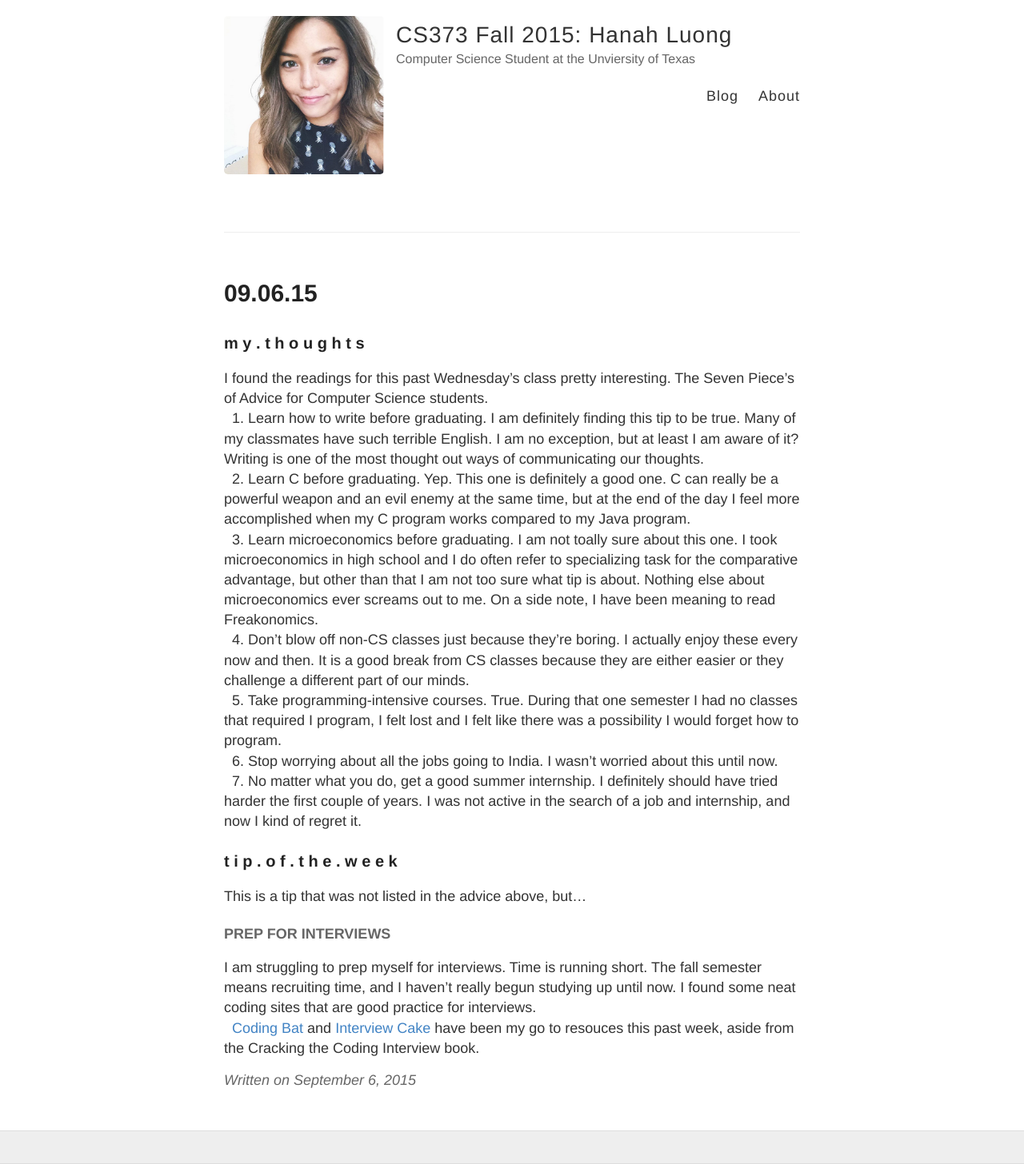
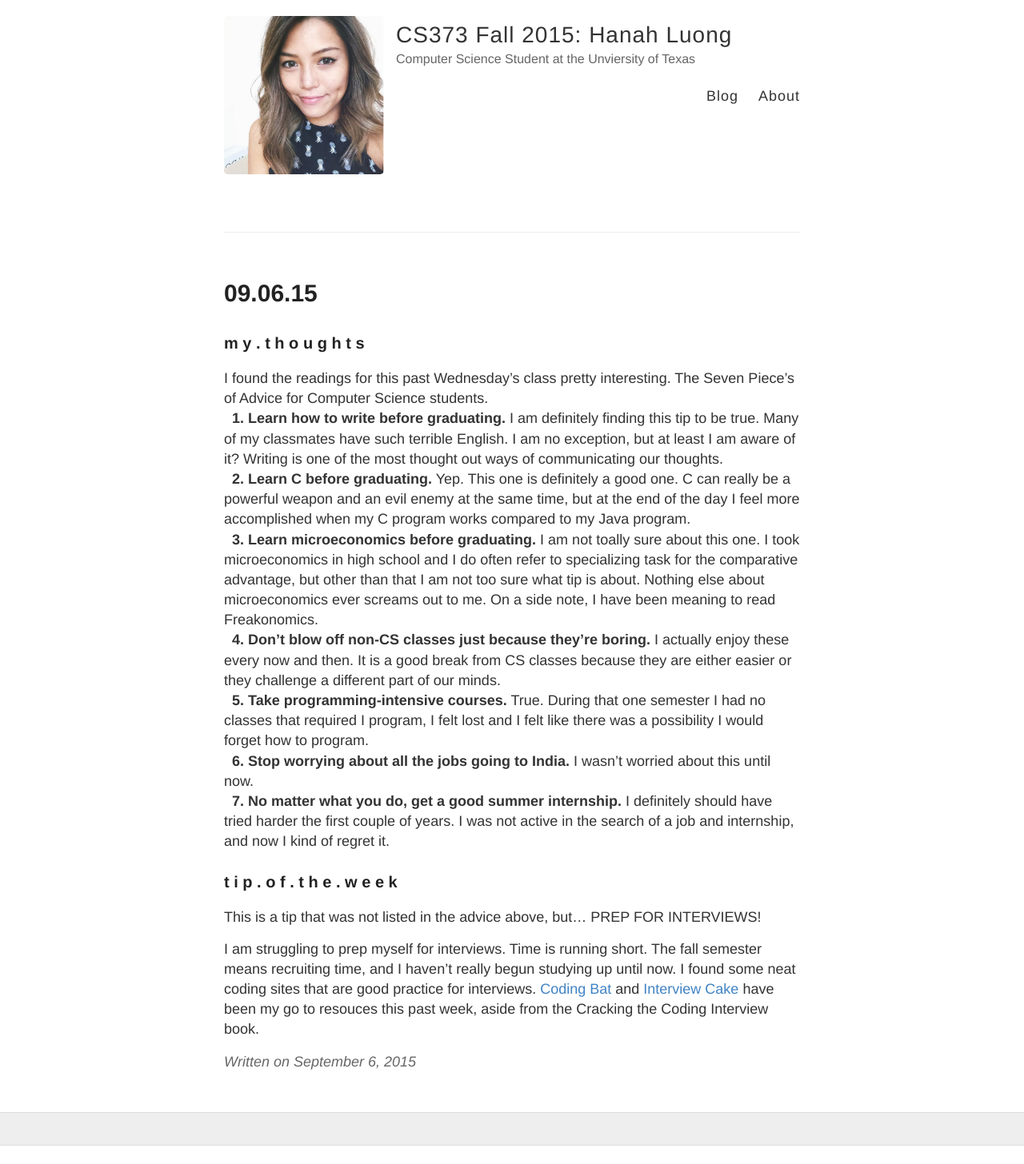
Before and after one commit to hearthanah/hanahsblog, a Jekyll site: the page built from _posts/2015-09-06-Week-Two.md, in a window 1280 px wide. Shown: the whole page at 80% size. Built offline with Jekyll 4.4.1, drawn with Linux system fonts in a browser that asks for light colours; Markdown is read by kramdown in place of the engine named in the settings; after the commit the page ends 1433 px from its top, so only the background shows below that.

Commit message:
formatting changes

```diff
--- a/_posts/2015-09-06-Week-Two.md
+++ b/_posts/2015-09-06-Week-Two.md
@@ -5,24 +5,24 @@ title: 09.06.15
 ---
 <h3>m y . t h o u g h t s</h3>
 I found the readings for this past Wednesday's class pretty interesting. The Seven Piece's of Advice for Computer Science students.
-<br> &nbsp; 1. Learn how to write before graduating.
+<br> &nbsp; <b>1. Learn how to write before graduating.</b>
 I am definitely finding this tip to be true. Many of my classmates have such terrible English. I am no exception, but at least I am aware of it? Writing is one of the most thought out ways of communicating our thoughts.
-<br> &nbsp; 2. Learn C before graduating.
+<br> &nbsp; <b>2. Learn C before graduating.</b>
 Yep. This one is definitely a good one. C can really be a powerful weapon and an evil enemy at the same time, but at the end of the day I feel more accomplished when my C program works compared to my Java program.
-<br> &nbsp; 3. Learn microeconomics before graduating.
+<br> &nbsp; <b>3. Learn microeconomics before graduating.</b>
 I am not toally sure about this one. I took microeconomics in high school and I do often refer to specializing task for the comparative advantage, but other than that I am not too sure what tip is about. Nothing else about microeconomics ever screams out to me. On a side note, I have been meaning to read Freakonomics.
-<br> &nbsp; 4. Don't blow off non-CS classes just because they're boring.
+<br> &nbsp; <b>4. Don't blow off non-CS classes just because they're boring.</b>
 I actually enjoy these every now and then. It is a good break from CS classes because they are either easier or they challenge a different part of our minds.
-<br> &nbsp; 5. Take programming-intensive courses.
+<br> &nbsp; <b>5. Take programming-intensive courses.</b>
 True. During that one semester I had no classes that required I program, I felt lost and I felt like there was a possibility I would forget how to program.
-<br> &nbsp; 6. Stop worrying about all the jobs going to India.
+<br> &nbsp; <b>6. Stop worrying about all the jobs going to India.</b>
 I wasn't worried about this until now.
-<br> &nbsp; 7. No matter what you do, get a good summer internship.
+<br> &nbsp; <b>7. No matter what you do, get a good summer internship.</b>
 I definitely should have tried harder the first couple of years. I was not active in the search of a job and internship, and now I kind of regret it.
 
 
 <h3>t i p . o f . t h e . w e e k</h3>
-This is a tip that was not listed in the advice above, but...
-<h4>PREP FOR INTERVIEWS</h4>
+This is a tip that was not listed in the advice above, but... PREP FOR INTERVIEWS!
+
 I am struggling to prep myself for interviews. Time is running short. The fall semester means recruiting time, and I haven't really begun studying up until now. I found some neat coding sites that are good practice for interviews.
-<br> &nbsp; <a href="http://codingbat.com/">Coding Bat</a> and <a href="https://www.interviewcake.com/">Interview Cake</a> have been my go to resouces this past week, aside from the Cracking the Coding Interview book.
+<a href="http://codingbat.com/">Coding Bat</a> and <a href="https://www.interviewcake.com/">Interview Cake</a> have been my go to resouces this past week, aside from the Cracking the Coding Interview book.
```
